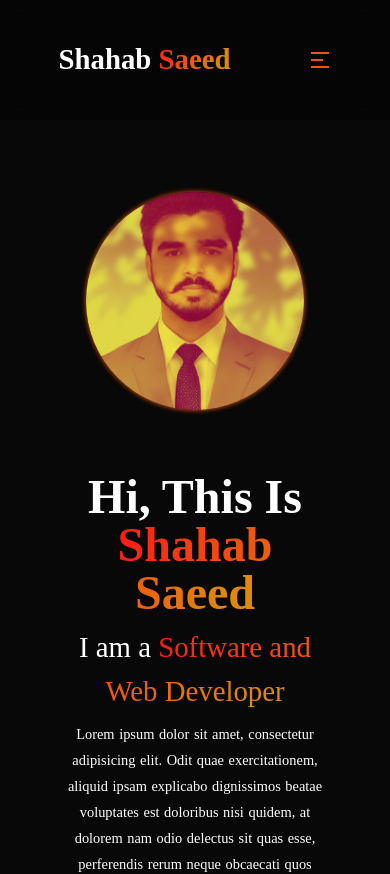
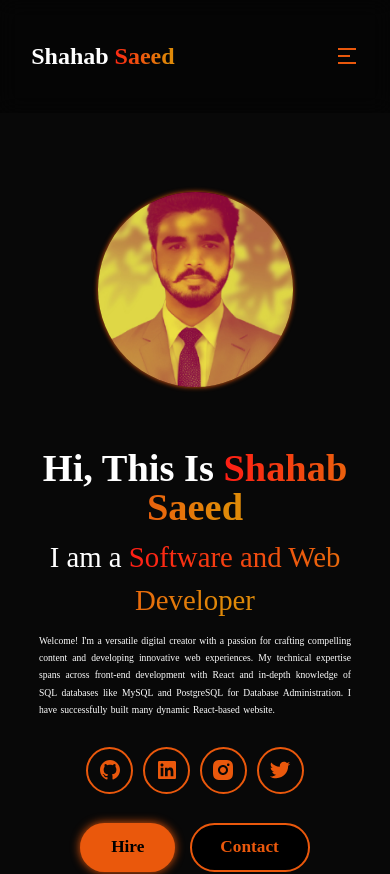
Before and after one commit to Shahab-Saeed/PortFolio-Website, a React (Vite) app: page / in a window 390 px wide. Shown: the top 874 px of the page. Built offline with nearby package versions, Linux system fonts and the light colour scheme.

Commit message:
final changes

```diff
--- a/src/Components/Home/Home.css
+++ b/src/Components/Home/Home.css
@@ -1,66 +1,68 @@
-:root{
-    --bg-color:#080808;
-    --second-bg-color:#101010;
-    --text-color:white;
-    --main-color:#ea580c;
+:root {
+    --bg-color: #080808;
+    --second-bg-color: #101010;
+    --text-color: white;
+    --main-color: #ea580c;
 
 }
 
-section{
+section {
     min-height: 100vh;
-    padding: 15rem 15%;
+    padding: 15rem 10%;
 
 }
 
-.home{
+.home {
     display: flex;
     align-items: center;
     justify-content: center;
-    gap: 15rem;
+    gap: 8rem;
 }
 
-.home-content{
+.home-content {
+
     display: flex;
     flex-direction: column;
     align-items: flex-end;
     text-align: right;
 }
 
-.home-content h1{
+.home-content h1 {
     font-size: 5rem;
     font-weight: 700;
     margin-top: 1.5rem;
     line-height: 1;
 }
 
-.home-content h3{
+.home-content h3 {
     margin: 1rem 0;
     font-size: 3rem;
 }
 
-.home-content p{
+.home-content p {
     font-size: 1.5rem;
     font-weight: 500;
     line-height: 1.8;
     word-spacing: 1px;
+    text-align: justify;
 
 }
 
-.homeimg img{
-    width: 60vw;
+.homeimg img {
+    width: 50vw;
     border-radius: 50%;
     box-shadow: 0 0 5px var(--main-color);
     transition: 0.4s ease-in-out;
 
 }
 
-.homeimg img:hover{
+.homeimg img:hover {
     box-shadow: 0 0 10px var(--main-color),
-                0 0 15px var(--main-color),
-                0 0 20px var(--main-color);
+        0 0 15px var(--main-color),
+        0 0 20px var(--main-color);
 }
 
-.socialicons a{
+.socialicons a {
     display: inline-flex;
     justify-content: center;
     align-items: center;
@@ -74,19 +76,19 @@ section{
     transform: 0.3s ease-in-out;
 }
 
-.socialicons a:hover{
+.socialicons a:hover {
     color: var(--text-color);
     /* background-color: var(--main-color); */
     transform: scale(1.2) translateY(-5px);
     box-shadow: 0 0 25px var(--main-color);
 }
 
-.btn-group{
+.btn-group {
     display: flex;
     gap: 1.5rem;
 }
 
-.btn{
+.btn {
     display: inline-block;
     padding: 1rem 3rem;
     background-color: var(--main-color);
@@ -99,36 +101,126 @@ section{
     transition: 0.3s ease-in-out;
 }
 
-.btn:hover{
+.btn:hover {
     transform: scale(1.05);
     box-shadow: 0 0 15px var(--main-color),
-                0 0 20px var(--main-color);
+        0 0 20px var(--main-color);
 }
 
-.btn-group a:nth-of-type(2){
+.btn-group a:nth-of-type(2) {
     background-color: black;
     color: var(--main-color);
     border: 2px solid var(--main-color);
     box-shadow: 0 0 25px transparent;
 }
 
-.btn-group a:nth-of-type(2):hover{
+.btn-group a:nth-of-type(2):hover {
     box-shadow: 0 0 25px var(--main-color);
     background-color: var(--main-color);
     color: black;
 }
 
-@media only screen and (max-width: 600px){
-    .home{
+@media only screen and (max-width: 1400px) {
+    .homeimg img {
+        width: 80vw;
+        border-radius: 50%;
+        box-shadow: 0 0 5px var(--main-color);
+        transition: 0.4s ease-in-out;
+
+    }
+}
+
+@media only screen and (max-width: 1100px) {
+    .homeimg img {
+        width: 100vw;
+        border-radius: 50%;
+        box-shadow: 0 0 5px var(--main-color);
+        transition: 0.4s ease-in-out;
+
+    }
+
+
+    .home-content h1 {
+        font-size: 4rem;
+
+    }
+
+    .home-content h3 {
+
+        font-size: 2rem;
+    }
+}
+
+@media only screen and (max-width: 950px) {
+    .homeimg img {
+        width: 140vw;
+        border-radius: 50%;
+        box-shadow: 0 0 5px var(--main-color);
+        transition: 0.4s ease-in-out;
+
+    }
+    .home-content h1 {
+        font-size: 3rem;
+
+    }
+
+    .home-content h3 {
+
+        font-size: 2rem;
+    }
+}
+
+@media only screen and (max-width: 700px) {
+    .homeimg img {
+        width: 200vw;
+        border-radius: 50%;
+        box-shadow: 0 0 5px var(--main-color);
+        transition: 0.4s ease-in-out;
+
+    }
+    .home-content h1 {
+        font-size: 1.5rem;
+
+    }
+
+    .home-content h3 {
+
+        font-size: 1.5rem;
+    }
+    .home-content p {
+        font-size: 1rem;
+
+
+    }
+}
+
+@media only screen and (max-width: 600px) {
+    .home {
         flex-direction: column-reverse;
         margin: 5rem 0;
         gap: 5rem;
     }
-    .home-content{
+
+    .home-content {
         align-items: center;
         text-align: center;
     }
-    .homeimg img{
-        width: 56vw;
+
+    .homeimg img {
+        width: 50vw;
+    }
+    .home-content h1 {
+        font-size: 4rem;
+
+    }
+
+    .home-content h3 {
+
+        font-size: 3rem;
+    }
+    .home-content p {
+        font-size: 1rem;
+
+
     }
 }
--- a/src/Components/Home/Home.jsx
+++ b/src/Components/Home/Home.jsx
@@ -13,11 +13,7 @@ const Home = () => {
             I am a <span>Software and Web Developer</span>
           </h3>
           <p>
-            Lorem ipsum dolor sit amet, consectetur adipisicing elit. Odit quae
-            exercitationem, aliquid ipsam explicabo dignissimos beatae
-            voluptates est doloribus nisi quidem, at dolorem nam odio delectus
-            sit quas esse, perferendis rerum neque obcaecati quos minus! Debitis
-            perferendis reiciendis nisi commodi totam blanditiis facere, ex eos?
+          Welcome! I'm  a versatile digital creator with a passion for crafting compelling content and developing innovative web experiences. My technical expertise spans across front-end development with React and in-depth knowledge of SQL databases like MySQL and PostgreSQL for Database Administration. I have successfully built many dynamic React-based website.
           </p>
 
           <div className="socialicons">
--- a/src/Components/Navbar/Navbar.css
+++ b/src/Components/Navbar/Navbar.css
@@ -1,5 +1,4 @@
-
-.header{
+.header {
     position: fixed;
     width: 100%;
     top: 0;
@@ -13,14 +12,14 @@
     z-index: 1000;
 }
 
-header img{
+header img {
     font-size: 3.5rem;
     color: var(--main-color);
     display: none;
 
 }
 
-.logo{
+.logo {
     font-size: 3rem;
     color: var(--text-color);
     font-weight: 800;
@@ -28,17 +27,17 @@ header img{
     transition: 0.3s ease-in-out;
 }
 
-.logo:hover{
+.logo:hover {
     transform: scale(1.1);
 }
 
-span{
+span {
     background: linear-gradient(270deg, #DF8908 10%, #ff1d15 100%);
     background-clip: text;
     color: transparent;
 }
 
-.navbar a{
+.navbar a {
     font-size: 1.8rem;
     color: var(--text-color);
     margin-left: 4rem;
@@ -47,12 +46,12 @@ span{
     border-bottom: 3px solid transparent;
 }
 
-.navbar a:hover{
+.navbar a:hover {
     color: var(--main-color);
     border-bottom: 3px solid var(--main-color);
 }
 
-.gradientbtn{
+.gradientbtn {
     font-size: 1.8rem;
     padding: 1rem 2rem;
     border-radius: 3rem;
@@ -64,17 +63,45 @@ span{
     border: none;
     text-wrap: nowrap;
 
+
 }
 
-.gradientbtn:hover{
+.gradientbtn:hover {
     transform: scale(1.05);
 }
 
-@media only screen and (max-width: 600px){
-    .header img{
+@media only screen and (max-width: 1150px) {
+    .logo {
+        font-size: 2.5rem;
+
+    }
+
+    .gradientbtn {
+        font-size: 1.6rem;
+        padding: 1rem 1.5rem;
+    }
+
+    .header {
+
+        padding: 4rem 8%;
+
+    }
+
+    .navbar a {
+        font-size: 1.8rem;
+        margin-left: 3rem;
+
+    }
+
+
+}
+
+@media only screen and (max-width: 750px) {
+    .header img {
         display: block;
     }
-    .navbar{
+
+    .navbar {
         position: absolute;
         top: 100%;
         right: 0;
@@ -86,19 +113,25 @@ span{
         border-bottom: 2px solid var(--main-color);
         display: none;
     }
-    .navbar a{
+
+    .navbar a {
         display: block;
         font-size: 2rem;
         margin: 3rem 0;
         color: var(--text-color);
     }
-    header .active{
+
+    header .active {
         display: block;
     }
-    .gradientbtn{
+
+    .gradientbtn {
+
         display: none;
     }
+
     .navbar.open {
-        display: block; /* Show menu when toggled */
-      }
+        display: block;
+        /* Show menu when toggled */
+    }
 }
--- a/src/Components/Navbar/Navbar.jsx
+++ b/src/Components/Navbar/Navbar.jsx
@@ -11,7 +11,7 @@ const Navbar = () => {
 
   return (
     <header className="header">
-      <a href="#home" className="logo">
+      <a href="#home" className="logo" >
         Shahab<span> Saeed</span>
       </a>
 
@@ -28,7 +28,7 @@ const Navbar = () => {
         <a href="#home">Home</a>
         <a href="#about">About</a>
         <a href="#services">Services</a>
-        <a href="#contact">Contact</a>
+        <a href="#projects">Projects</a>
       </nav>
 
       <button className="gradientbtn">Contact Me</button>
```
